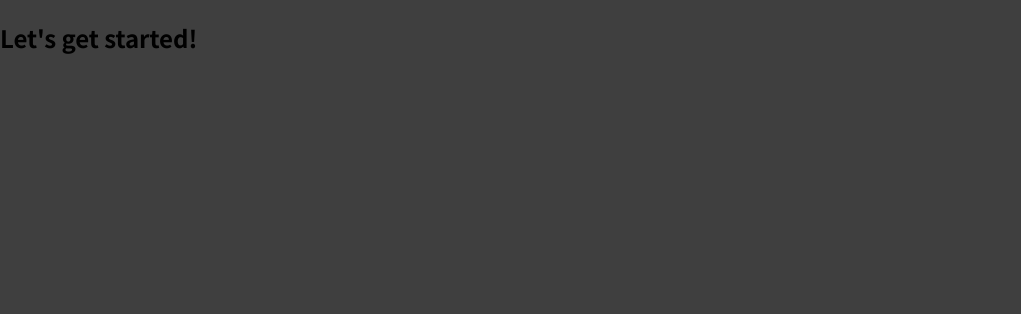
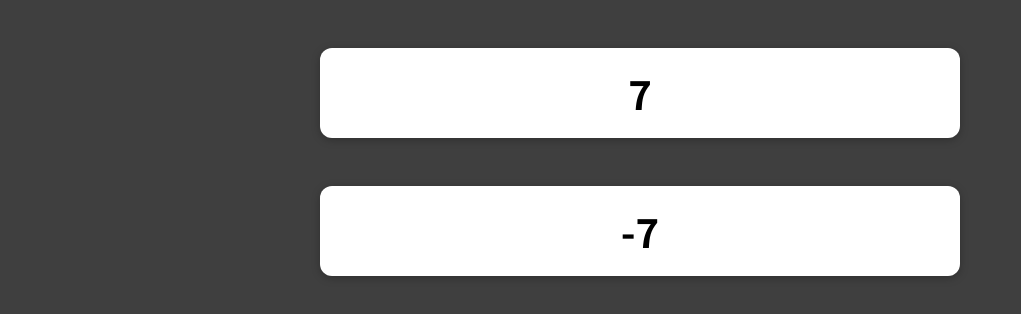
Before and after one commit to Pecorario/react-complete-guide, a React (Create React App) app: page / in a window 1280 px wide. Shown: the top 314 px of the page, without its empty margins (0-1021 px from the left). Built offline with nearby package versions, Linux system fonts and the light colour scheme.

Commit message:
simple project using custom hook

```diff
--- a/src/App.js
+++ b/src/App.js
@@ -1,8 +1,13 @@
+import React from 'react';
+import BackwardCounter from './components/BackwardCounter';
+import ForwardCounter from './components/ForwardCounter';
+
 function App() {
   return (
-    <div>
-      <h2>Let's get started!</h2>
-    </div>
+    <React.Fragment>
+      <ForwardCounter />
+      <BackwardCounter />
+    </React.Fragment>
   );
 }
 
--- /dev/null
+++ b/src/components/BackwardCounter.js
@@ -0,0 +1,10 @@
+import Card from './Card';
+import useCounter from '../hooks/use-counter';
+
+const BackwardCounter = () => {
+  const counter = useCounter(false);
+
+  return <Card>{counter}</Card>;
+};
+
+export default BackwardCounter;
--- /dev/null
+++ b/src/components/Card.js
@@ -0,0 +1,7 @@
+import classes from './Card.module.css';
+
+const Card = (props) => {
+  return <div className={classes.card}>{props.children}</div>;
+};
+
+export default Card;
--- /dev/null
+++ b/src/components/Card.module.css
@@ -0,0 +1,11 @@
+.card {
+  max-width: 40rem;
+  margin: 3rem auto;
+  background-color: white;
+  padding: 1rem;
+  border-radius: 12px;
+  box-shadow: 0 2px 8px rgba(0, 0, 0, 0.25);
+  text-align: center;
+  font-size: 2.5rem;
+  font-weight: bold;
+}
--- /dev/null
+++ b/src/components/ForwardCounter.js
@@ -0,0 +1,10 @@
+import Card from './Card';
+import useCounter from '../hooks/use-counter';
+
+const ForwardCounter = () => {
+  const counter = useCounter();
+
+  return <Card>{counter}</Card>;
+};
+
+export default ForwardCounter;
--- /dev/null
+++ b/src/hooks/use-counter.js
@@ -0,0 +1,21 @@
+import { useState, useEffect } from 'react';
+
+const useCounter = (forwards = true) => {
+  const [counter, setCounter] = useState(0);
+
+  useEffect(() => {
+    const interval = setInterval(() => {
+      if (forwards) {
+        setCounter(prevCounter => prevCounter + 1);
+      } else {
+        setCounter(prevCounter => prevCounter - 1);
+      }
+    }, 1000);
+
+    return () => clearInterval(interval);
+  }, [forwards]);
+
+  return counter;
+};
+
+export default useCounter;
```
Also changed, not shown: 1 other file (tests, documents, lock files or other folders).
